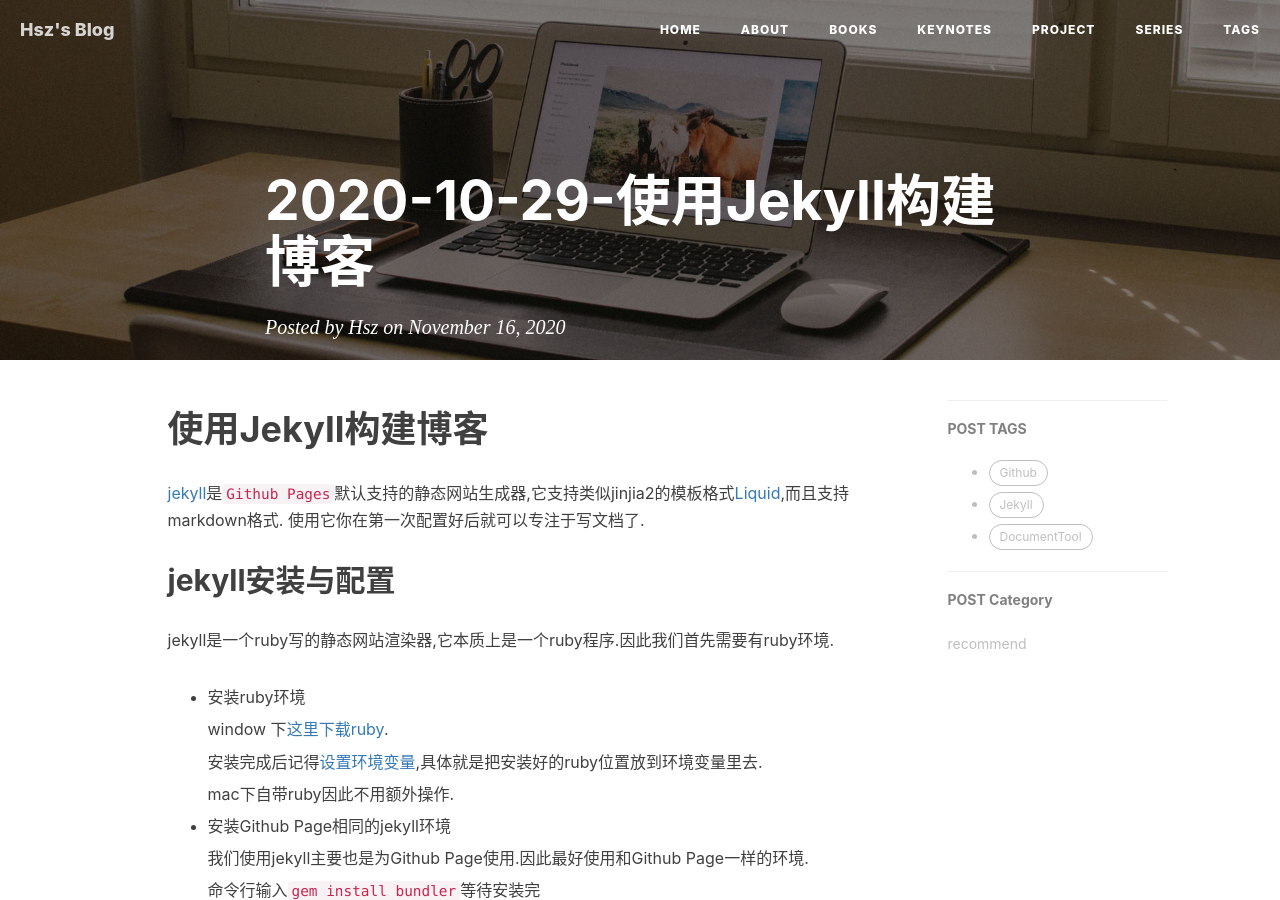
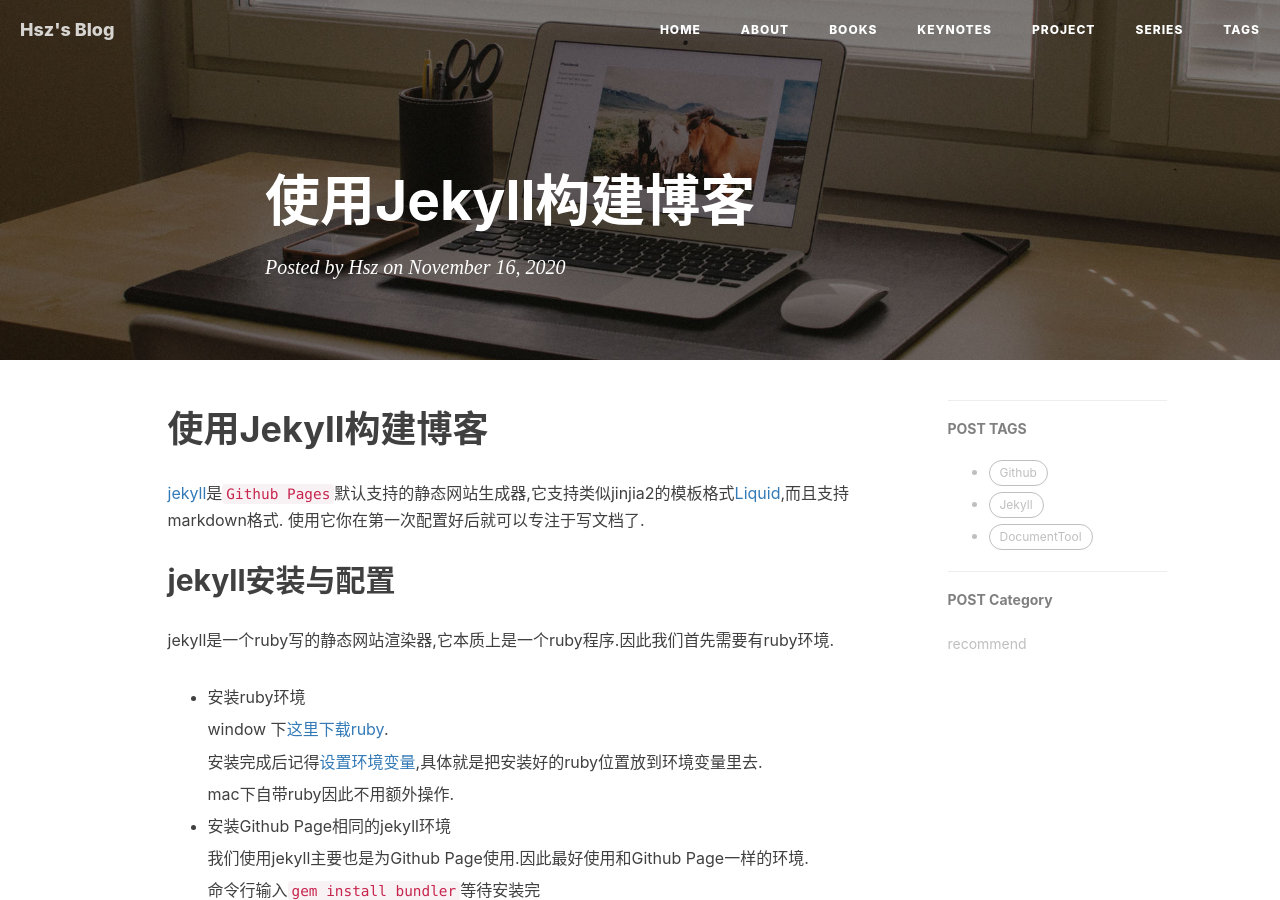
Before and after one commit to hsz1273327/hsz1273327.github.io, a Jekyll site: the page built from _posts/2020-11-16-使用Jekyll构建博客.md, in a window 1280 px wide and 900 px high. Built offline with Jekyll 4.4.1, drawn with Linux system fonts in a browser that asks for light colours; nearby versions of some CDN libraries; comment, search, counter and statistics services are not loaded.

Commit message:
Update 2020-11-16-使用Jekyll构建博客.md

```diff
--- a/_posts/2020-11-16-使用Jekyll构建博客.md
+++ b/_posts/2020-11-16-使用Jekyll构建博客.md
@@ -1,5 +1,5 @@
 ---
-title: "2020-10-29-使用Jekyll构建博客"
+title: "使用Jekyll构建博客"
 date: 2020-11-16
 author: "Hsz"
 category: recommend
```
